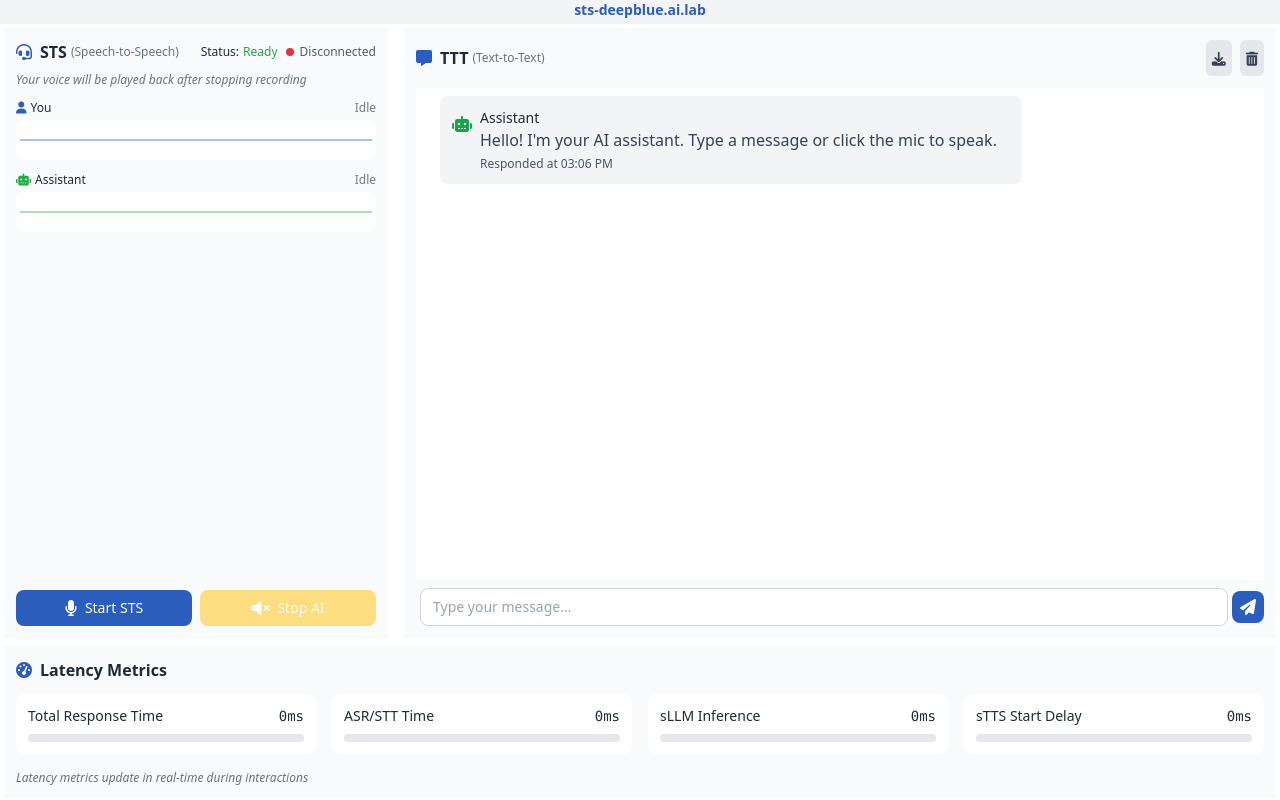
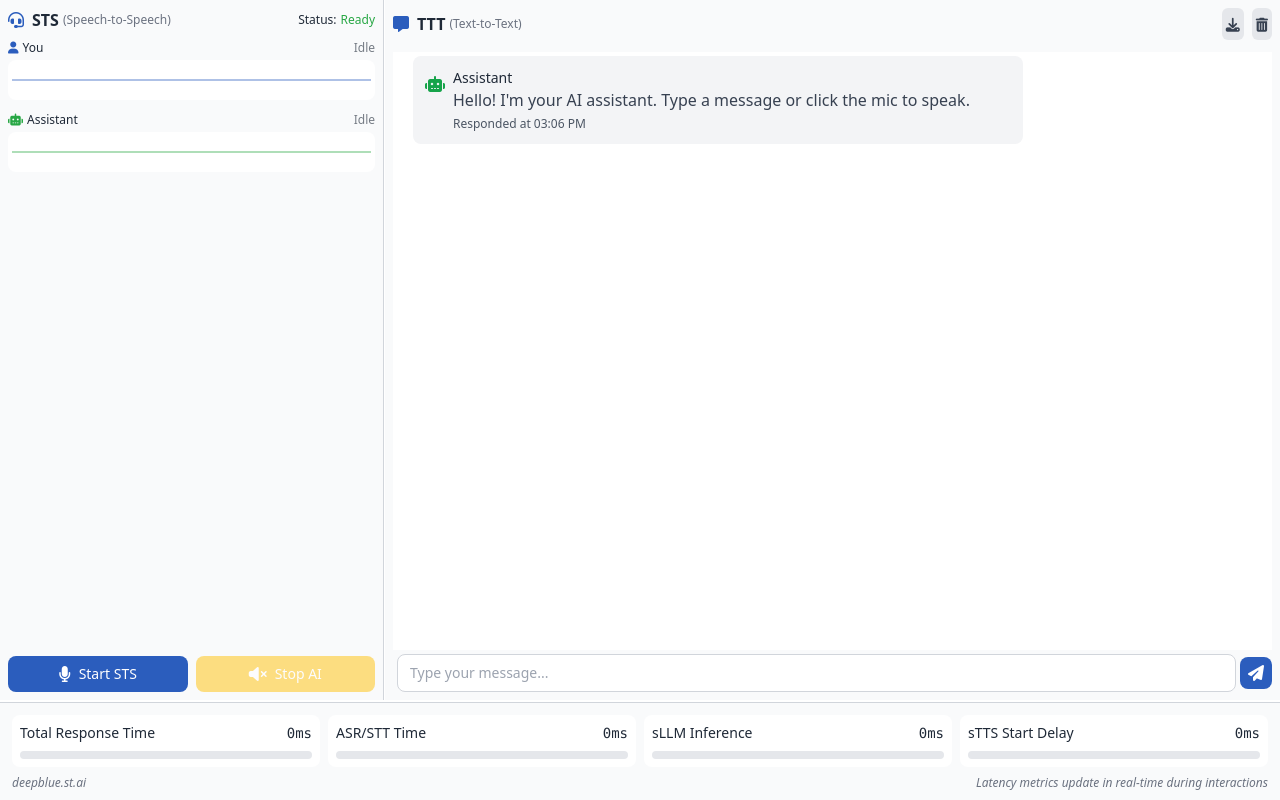
Before and after one commit to geommax/sts.ai, a website: page frontend/public/index.html in a window 1280 px wide. Drawn offline with nearby package versions, Linux system fonts and the light colour scheme.

Commit message:
yoyo: upgraded ui

```diff
--- a/frontend/public/index.html
+++ b/frontend/public/index.html
@@ -167,14 +167,11 @@
     <div id="notification-bar" class="notification-bar"></div>
 
     <div class="container mx-auto px-0 py-0 max-w-full h-full flex flex-col overflow-hidden">
-        <header class="flex items-center justify-center mb-1">
-            <h1 class="text-sm font-bold text-primary">sts-deepblue.ai.lab</h1>
-        </header>
 
-        <main class="bg-white dark:bg-gray-800 rounded-none shadow-none p-1 flex-grow flex flex-col">
-            <div class="flex flex-col lg:flex-row gap-4 flex-grow overflow-hidden mb-1">
+        <main class="bg-white dark:bg-gray-800 rounded-none shadow-none p-0 flex-grow flex flex-col">
+            <div class="flex flex-col lg:flex-row gap-px flex-grow overflow-hidden mb-px">
                 <!-- Speech to Speech Inference Widget -->
-                <div class="bg-gray-50 dark:bg-gray-700 rounded-none p-3 flex flex-col w-full lg:w-96 flex-shrink-0" style="height: calc(100vh - 190px);">
+                <div class="bg-gray-50 dark:bg-gray-700 rounded-none p-2 flex flex-col w-full lg:w-96 flex-shrink-0 border-r border-gray-300 dark:border-gray-600" style="height: calc(100vh - 100px);">
                     <div class="flex items-center justify-between mb-2">
                         <div class="flex items-center">
                             <i class="fas fa-headset text-primary mr-2"></i>
@@ -184,14 +181,7 @@
                         <div class="flex items-center">
                             <span class="text-xs font-medium mr-1">Status:</span>
                             <span class="text-xs font-medium text-success" id="stt-status">Ready</span>
-                            <div class="flex items-center ml-2">
-                                <span class="api-status-indicator api-status-disconnected" id="api-status-indicator"></span>
-                                <span class="text-xs font-medium opacity-75" id="api-status-text">Disconnected</span>
-                            </div>
                         </div>
-                    </div>
-                    <div class="text-xs text-gray-500 mb-3 italic">
-                        Your voice will be played back after stopping recording
                     </div>
 
                     <!-- User Speech Waveform -->
@@ -248,7 +238,7 @@
                 </div>
 
                 <!-- Text to Text Inference Widget - Main Section -->
-                <div class="bg-gray-50 dark:bg-gray-700 rounded-none p-3 flex flex-col flex-grow overflow-hidden" style="height: calc(100vh - 190px);">
+                <div class="bg-gray-50 dark:bg-gray-700 rounded-none p-2 flex flex-col flex-grow overflow-hidden" style="height: calc(100vh - 100px);">
                     <div class="flex items-center justify-between mb-3">
                         <div class="flex items-center">
                             <i class="fas fa-comment-alt text-primary mr-2"></i>
@@ -256,17 +246,17 @@
                             <span class="text-xs text-gray-500 ml-1">(Text-to-Text)</span>
                         </div>
                         <div class="flex space-x-2">
-                            <button id="export-btn" class="tooltip bg-gray-200 hover:bg-gray-300 dark:bg-gray-600 dark:hover:bg-gray-500 text-gray-700 dark:text-gray-200 p-1.5 rounded-md transition duration-300 focus:outline-none focus:ring-2">
+                            <button id="export-btn" class="tooltip bg-gray-200 hover:bg-gray-300 dark:bg-gray-600 dark:hover:bg-gray-500 text-gray-700 dark:text-gray-200 p-1 rounded-md transition duration-300 focus:outline-none focus:ring-2">
                                 <i class="fas fa-download text-sm"></i>
                             </button>
-                            <button id="clear-btn" class="tooltip bg-gray-200 hover:bg-gray-300 dark:bg-gray-600 dark:hover:bg-gray-500 text-gray-700 dark:text-gray-200 p-1.5 rounded-md transition duration-300 focus:outline-none focus:ring-2">
+                            <button id="clear-btn" class="tooltip bg-gray-200 hover:bg-gray-300 dark:bg-gray-600 dark:hover:bg-gray-500 text-gray-700 dark:text-gray-200 p-1 rounded-md transition duration-300 focus:outline-none focus:ring-2">
                                 <i class="fas fa-trash-alt text-sm"></i>
                             </button>
                         </div>
                     </div>
 
                     <!-- Combined Messages Container -->
-                    <div id="chat-container" class="bg-white dark:bg-gray-800 rounded-none p-2 flex-grow overflow-y-auto flex flex-col space-y-2" style="height: calc(100vh - 260px);">
+                    <div id="chat-container" class="bg-white dark:bg-gray-800 rounded-none p-1 flex-grow overflow-y-auto flex flex-col space-y-1" style="height: calc(100vh - 160px);">
                         <div class="flex flex-col items-center justify-center h-full text-gray-500 dark:text-gray-400">
                             <div class="bg-gray-100 dark:bg-gray-700 rounded-lg p-6 mb-4">
                                 <div class="text-xl font-bold text-primary mb-2">sts-deepblue.ai.lab</div>
@@ -277,7 +267,7 @@
                     </div>
 
                     <!-- Chat Input Area -->
-                    <div class="mt-2 flex items-center space-x-1">
+                    <div class="mt-1 flex items-center space-x-1">
                         <label for="user-input" class="sr-only">Type your message</label>
                         <input id="user-input" type="text" placeholder="Type your message..."
                             class="flex-grow px-3 py-2 rounded-lg bg-white dark:bg-gray-800 border border-gray-300 dark:border-gray-600 focus:outline-none focus:ring-2 focus:ring-primary dark:text-white text-sm" />
@@ -289,16 +279,10 @@
             </div>
 
             <!-- Latency Metrics Widget - Positioned at the bottom -->
-            <div class="bg-gray-50 dark:bg-gray-700 rounded-none p-3 flex flex-col w-full mt-1 flex-shrink-0" style="min-height: 90px;">
-                <div class="flex items-center justify-between mb-3">
-                    <div class="flex items-center">
-                        <i class="fas fa-tachometer-alt text-primary mr-2"></i>
-                        <h2 class="font-semibold">Latency Metrics</h2>
-                    </div>
-                </div>
+            <div class="bg-gray-50 dark:bg-gray-700 rounded-none p-3 flex flex-col w-full mt-px flex-shrink-0 border-t border-gray-300 dark:border-gray-600" style="min-height: 80px;">
 
-                <div class="grid grid-cols-1 md:grid-cols-4 gap-4 flex-grow">
-                    <div class="bg-white dark:bg-gray-800 rounded-lg p-3">
+                <div class="grid grid-cols-1 md:grid-cols-4 gap-2 flex-grow">
+                    <div class="bg-white dark:bg-gray-800 rounded-lg p-2">
                         <div class="flex justify-between items-center">
                             <span class="text-sm font-medium">Total Response Time</span>
                             <span id="total-latency" class="text-sm font-mono">0ms</span>
@@ -308,7 +292,7 @@
                         </div>
                     </div>
 
-                    <div class="bg-white dark:bg-gray-800 rounded-lg p-3">
+                    <div class="bg-white dark:bg-gray-800 rounded-lg p-2">
                         <div class="flex justify-between items-center">
                             <span class="text-sm font-medium">ASR/STT Time</span>
                             <span id="stt-latency" class="text-sm font-mono">0ms</span>
@@ -318,7 +302,7 @@
                         </div>
                     </div>
 
-                    <div class="bg-white dark:bg-gray-800 rounded-lg p-3">
+                    <div class="bg-white dark:bg-gray-800 rounded-lg p-2">
                         <div class="flex justify-between items-center">
                             <span class="text-sm font-medium">sLLM Inference</span>
                             <span id="llm-latency" class="text-sm font-mono">0ms</span>
@@ -328,7 +312,7 @@
                         </div>
                     </div>
 
-                    <div class="bg-white dark:bg-gray-800 rounded-lg p-3">
+                    <div class="bg-white dark:bg-gray-800 rounded-lg p-2">
                         <div class="flex justify-between items-center">
                             <span class="text-sm font-medium">sTTS Start Delay</span>
                             <span id="tts-latency" class="text-sm font-mono">0ms</span>
@@ -339,8 +323,9 @@
                     </div>
                 </div>
 
-                <div class="mt-4 text-xs text-gray-500 italic">
-                    Latency metrics update in real-time during interactions
+                <div class="mt-2 flex justify-between items-center text-xs text-gray-500 italic">
+                    <div>deepblue.st.ai</div>
+                    <div>Latency metrics update in real-time during interactions</div>
                 </div>
             </div>
         </main>
```
Also changed, not shown: frontend/src/js/main.js (+63 -3 lines), 1 other file.
